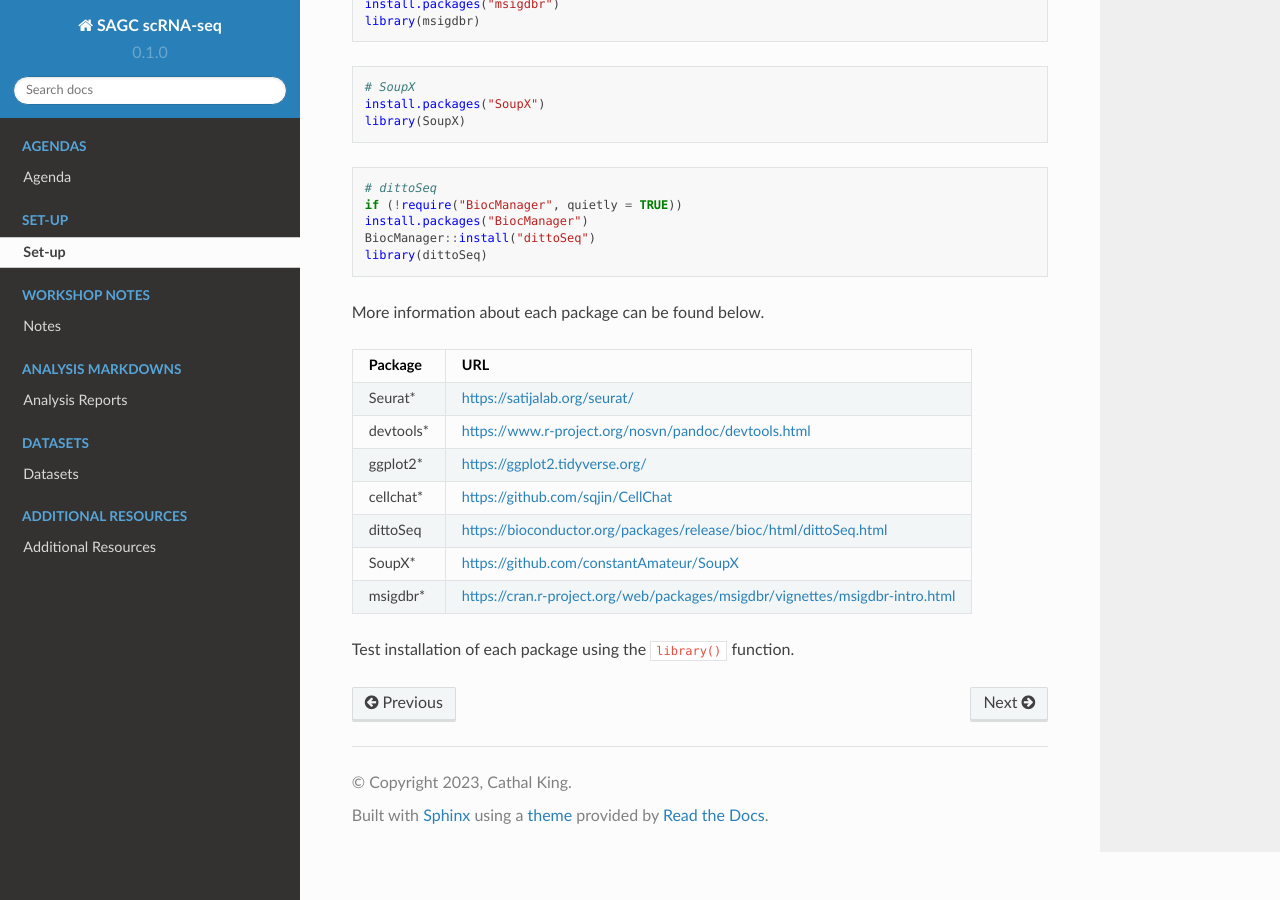
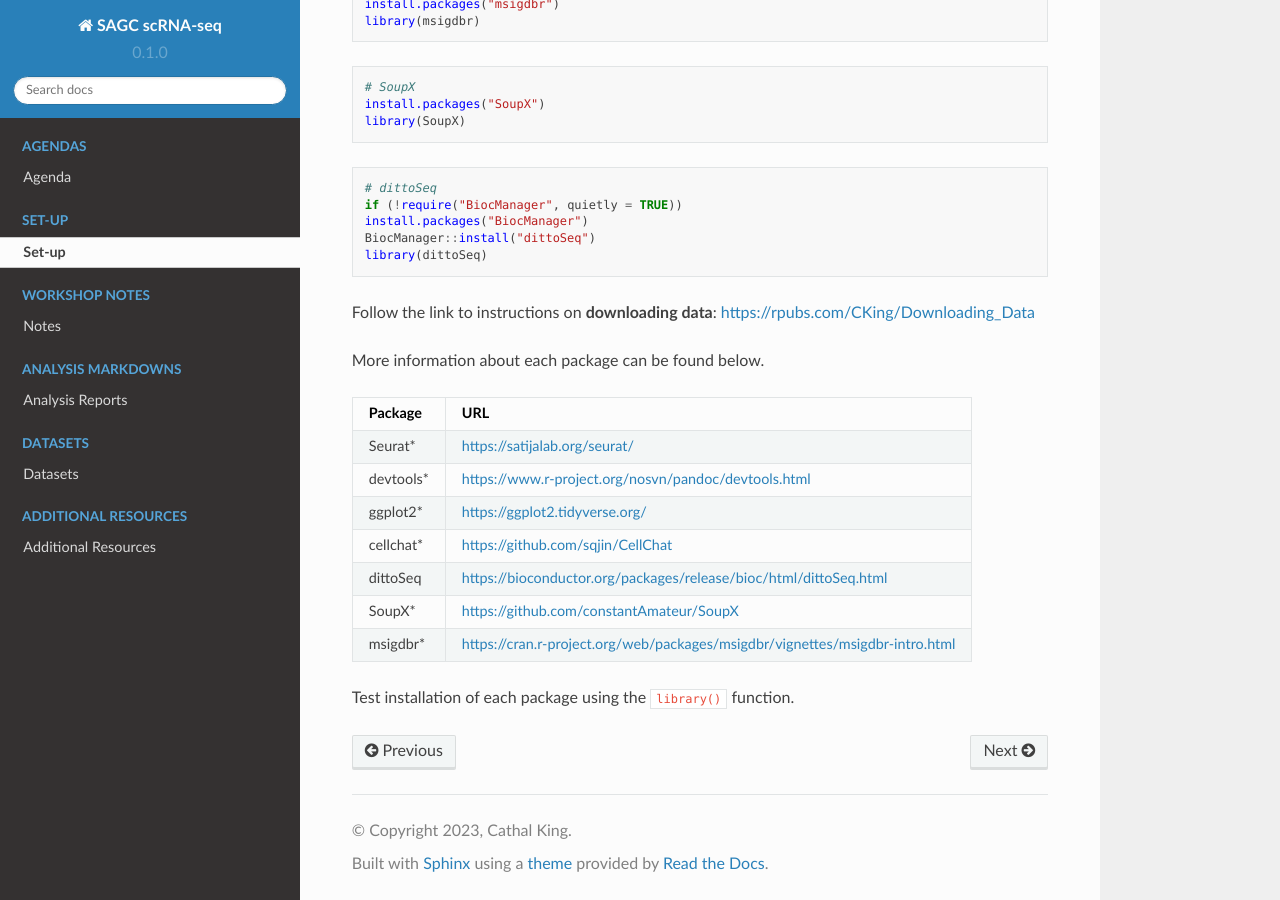
Before and after one commit to dw-thomson/SAGC_scRNAseq_workshop, a Sphinx documentation site: the page built from docs/source/Set-up.rst, in a window 1280 px wide and 900 px high, scrolled down 895 px. Built offline with Sphinx 7.4.7 and the Read the Docs theme 2.0.0, drawn with Linux system fonts in a browser that asks for light colours.

Commit message:
Update Set-up.rst
pw

```diff
--- a/docs/source/Set-up.rst
+++ b/docs/source/Set-up.rst
@@ -56,7 +56,7 @@ Please install the following R packages through RStudio. Some dependency package
     BiocManager::install("dittoSeq")
     library(dittoSeq)
 
-
+Follow the link to instructions on **downloading data**: https://rpubs.com/CKing/Downloading_Data
 
 More information about each package can be found below.
 
```
